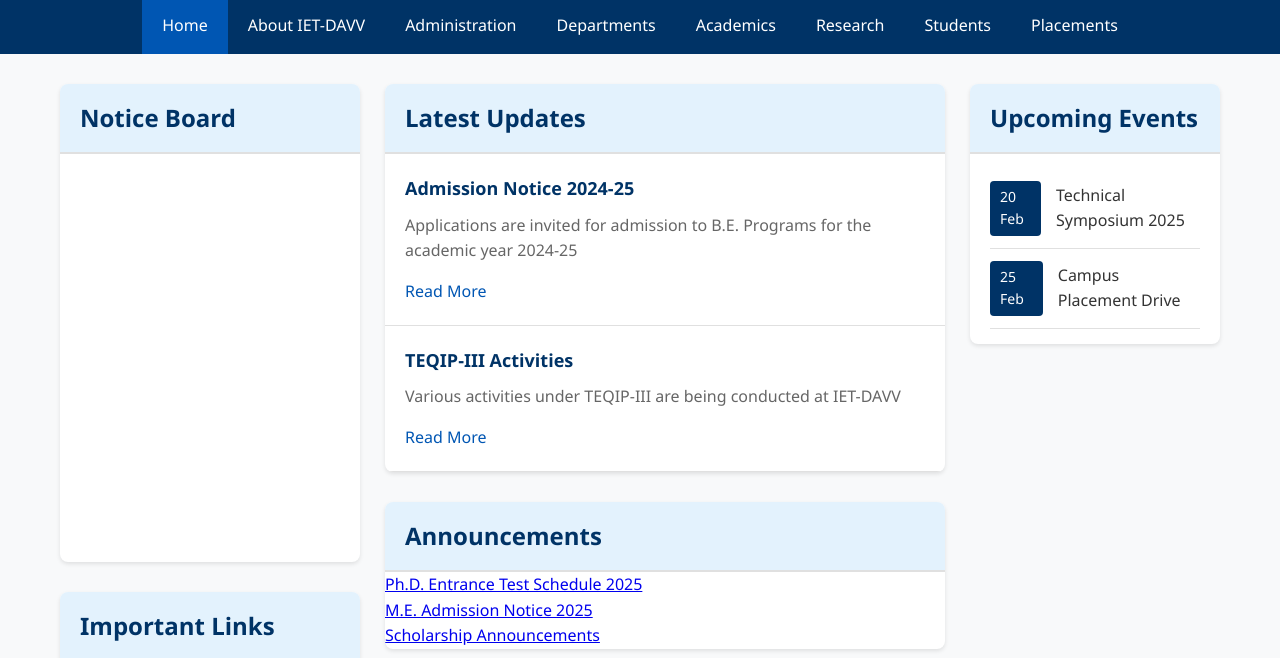
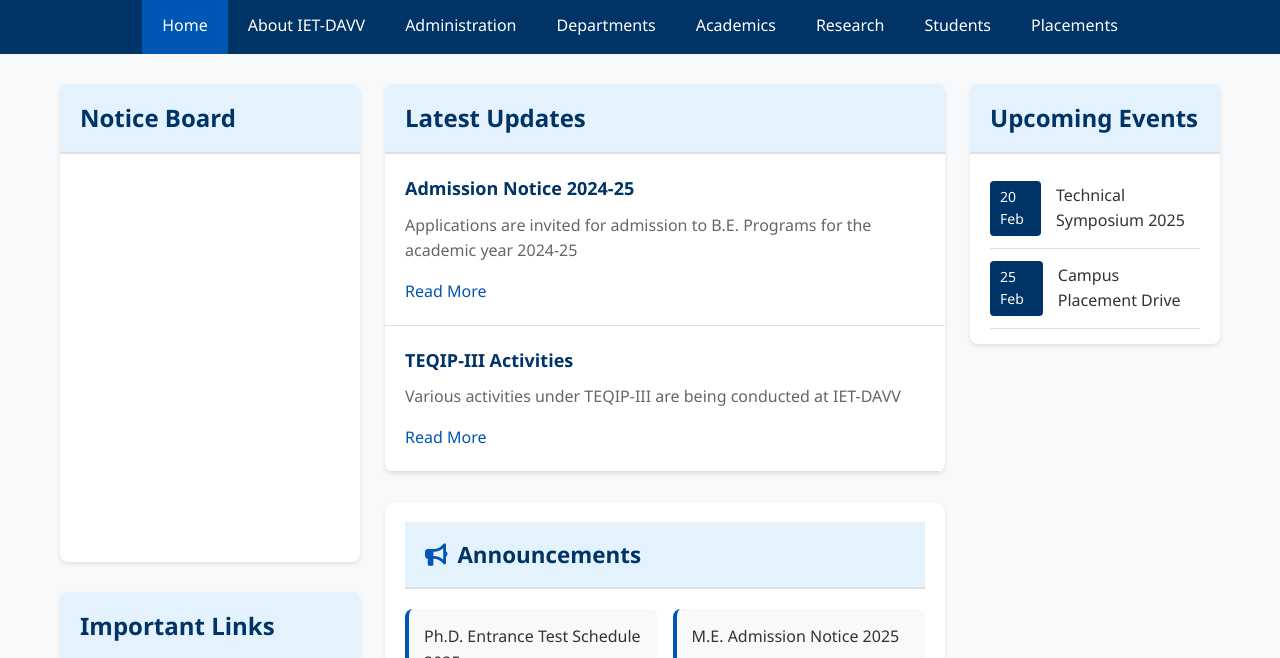
Before and after one commit to shreya-dixit-63/IET-DAVV-Dashboard, a plain HTML site: page index.html in a window 1280 px wide. Shown: the part 142-800 px from the top of the page. Drawn offline with Linux system fonts and the light colour scheme.

Commit message:
Updated styles.css

```diff
--- a/styles.css
+++ b/styles.css
@@ -189,10 +189,6 @@ body {
     object-fit: cover;
 }
 
-.director-message p {
-    padding: 0 20px 20px;
-    color: var(--text-light);
-}
 
 .upcoming-events ul {
     padding: 15px 20px;
@@ -264,3 +260,71 @@ footer {
         margin: 0 0 15px 0;
     }
 }
+
+.announcements {
+    background: var(--white);
+    border-radius: 12px;
+    box-shadow: var(--shadow);
+    padding: 20px;
+}
+
+.announcements h2 {
+    color: var(--primary-color);
+    font-size: 1.4rem;
+    margin-bottom: 20px;
+    display: flex;
+    align-items: center;
+    gap: 10px;
+}
+
+.announcements h2::before {
+    content: '\f0a1';
+    font-family: 'Font Awesome 6 Free';
+    font-weight: 900;
+    color: var(--secondary-color);
+}
+
+.announcements ul {
+    display: grid;
+    grid-template-columns: repeat(auto-fit, minmax(250px, 1fr));
+    gap: 15px;
+    padding: 0;
+    list-style: none;
+}
+
+.announcements li {
+    background: #f8f9fa;
+    border-radius: 8px;
+    padding: 15px;
+    transition: all 0.3s ease;
+    border-left: 4px solid var(--secondary-color);
+}
+
+.announcements li:hover {
+    transform: translateY(-3px);
+    box-shadow: 0 4px 8px rgba(0,0,0,0.1);
+}
+
+.announcements a {
+    color: var(--text-dark);
+    text-decoration: none;
+    font-weight: 500;
+    font-size: 1rem;
+    display: block;
+    margin-bottom: 8px;
+}
+
+.announcements .date {
+    display: flex;
+    align-items: center;
+    color: var(--text-light);
+    font-size: 0.85rem;
+}
+
+.announcements .date::before {
+    content: '\f017';
+    font-family: 'Font Awesome 6 Free';
+    font-weight: 900;
+    margin-right: 5px;
+    color: var(--secondary-color);
+}
```
